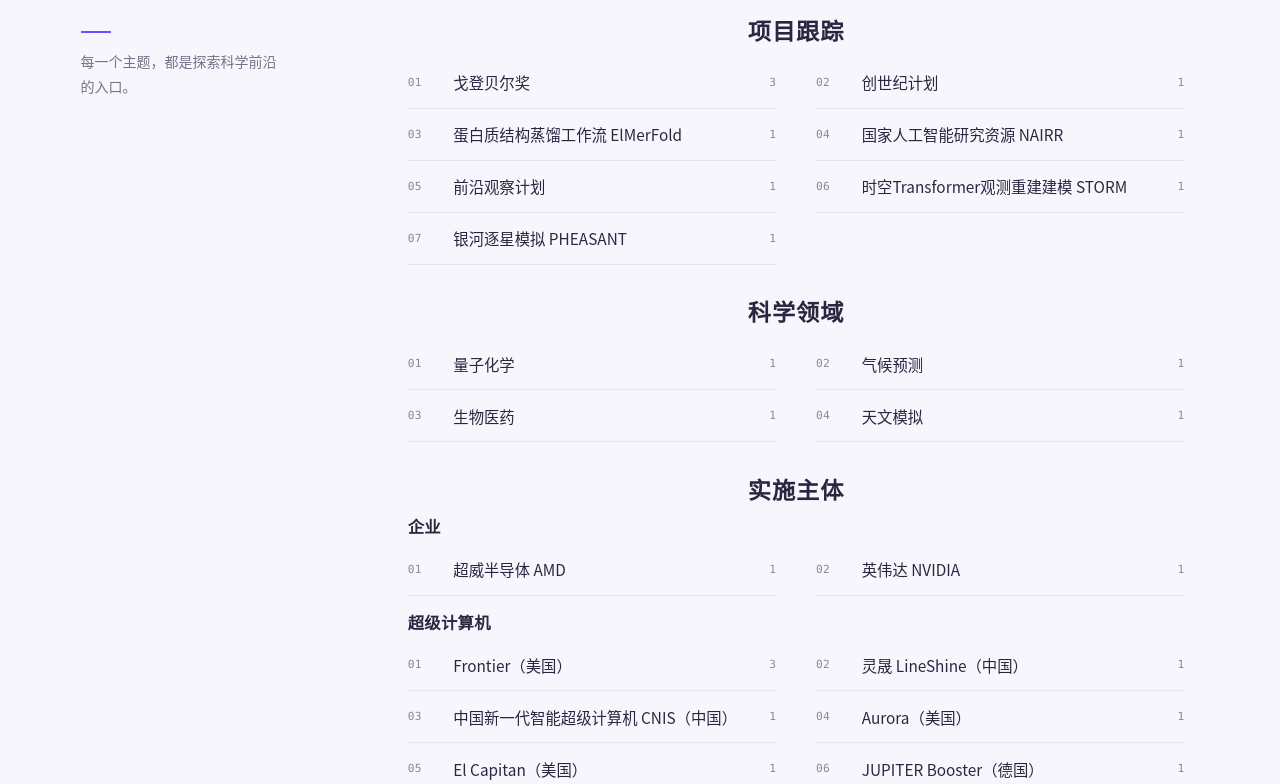
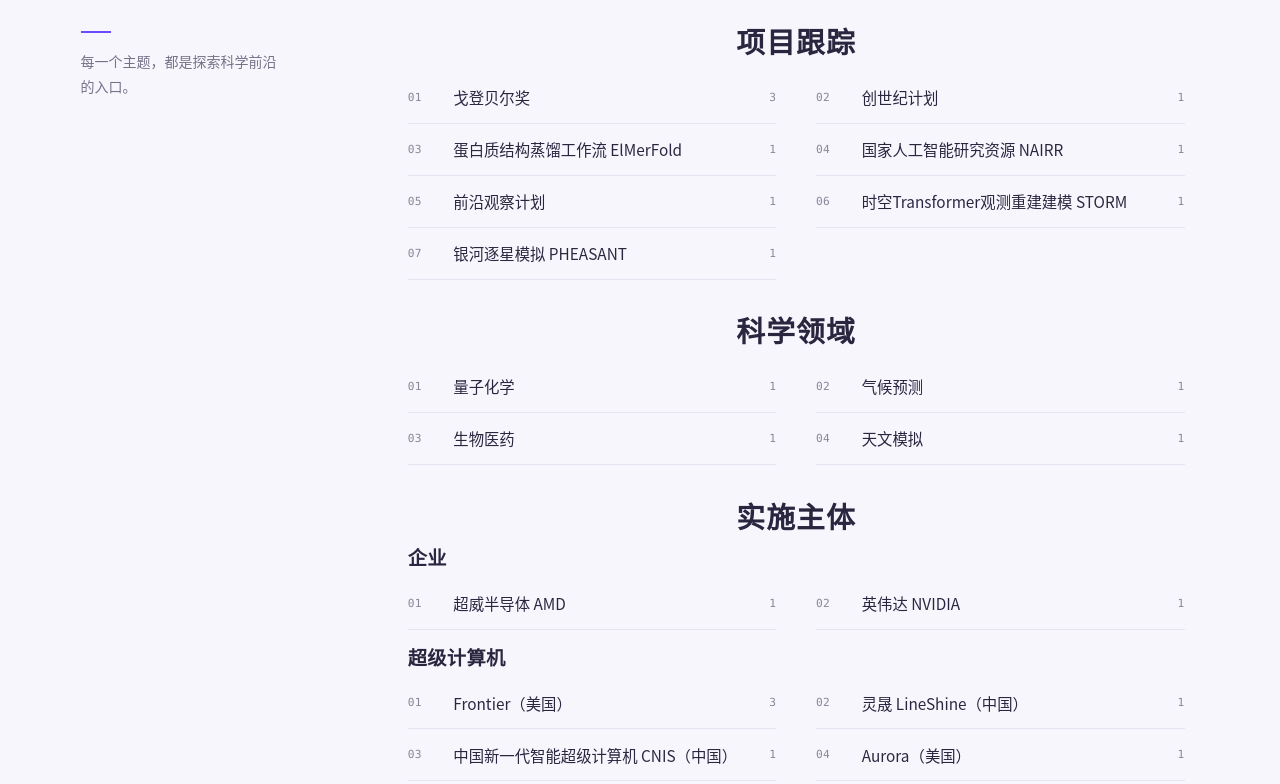
Before and after one commit to arcsysu/chaozhi-global-perspectives, an Astro site: page /topics in a window 1280 px wide. Shown: the part 441-1225 px from the top of the page. Built offline with nearby package versions, Linux system fonts and the light colour scheme; Astro itself is replaced by a stand-in of ours.

Commit message:
style: enlarge topic category title sizes
Bump primary to 1.8rem and restyle secondary with YaHei semibold.

Co-authored-by: Cursor <cursoragent@cursor.com>

```diff
--- a/src/pages/topics/index.astro
+++ b/src/pages/topics/index.astro
@@ -403,7 +403,7 @@ const totalSubjects = allTagStats.length;
     margin: 0 0 0.55rem;
     color: var(--color-heading);
     font-family: 'Microsoft YaHei', '微软雅黑', sans-serif;
-    font-size: 1.45rem;
+    font-size: 1.8rem;
     font-weight: var(--fw-semibold);
     letter-spacing: 0.04em;
     line-height: 1.35;
@@ -433,9 +433,9 @@ const totalSubjects = allTagStats.length;
   .subject-subcategory__title {
     margin: 0 0 0.35rem;
     color: var(--color-heading);
-    font-family: 'DengXian Light', '等线 Light', DengXian, '等线', sans-serif;
-    font-size: 1.02rem;
-    font-weight: var(--fw-bold);
+    font-family: 'Microsoft YaHei', '微软雅黑', sans-serif;
+    font-size: 1.2rem;
+    font-weight: var(--fw-semibold);
     letter-spacing: 0.02em;
     line-height: 1.35;
     text-align: left;
```
